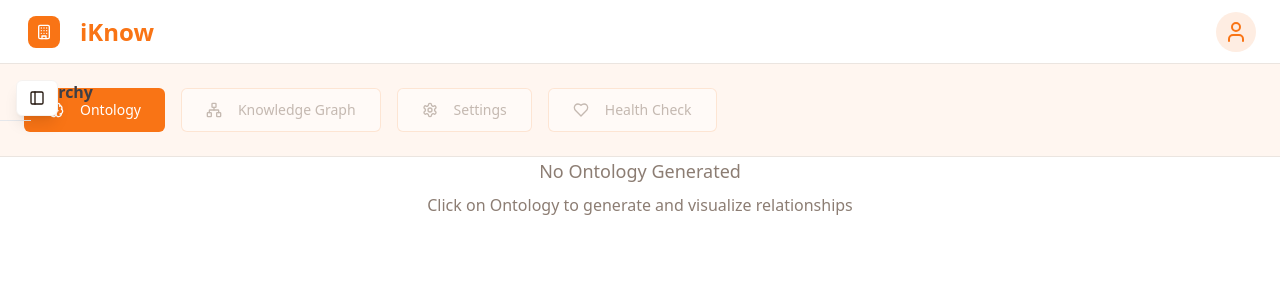
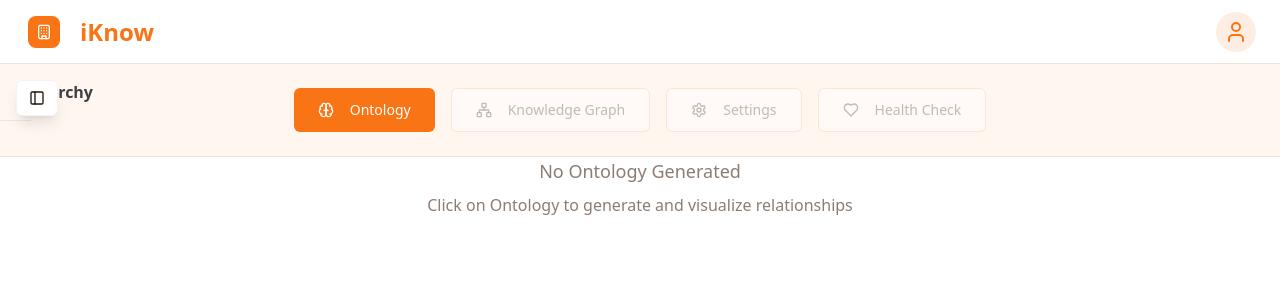
Before and after one commit to ankitraopwc/orange-insight-weaver, a React (Vite) app: page / in a window 1280 px wide. Shown: the top 300 px of the page. Built offline with nearby package versions, Linux system fonts and the light colour scheme.

Commit message:
Fix action panel overlap
Move action panel to center and resolve overlap with slider and ontology.

```diff
--- a/src/components/ActionPanel.tsx
+++ b/src/components/ActionPanel.tsx
@@ -7,7 +7,7 @@ interface ActionPanelProps {
 
 export const ActionPanel = ({ onOntologyClick }: ActionPanelProps) => {
   return (
-    <div className="bg-orange-50 border-b border-border p-6">
+    <div className="bg-orange-50 border-b border-border p-6 flex justify-center">
       <div className="flex items-center space-x-4">
         <Button
           onClick={onOntologyClick}
--- a/src/pages/Index.tsx
+++ b/src/pages/Index.tsx
@@ -18,15 +18,15 @@ const Index = () => {
     <div className="min-h-screen bg-background">
       <Header onSidebarToggle={() => setIsSidebarOpen(!isSidebarOpen)} />
 
-      <ActionPanel onOntologyClick={() => setIsModalOpen(true)} />
+      <HierarchySidebar
+        isOpen={isSidebarOpen}
+        onToggle={() => setIsSidebarOpen(!isSidebarOpen)}
+      />
 
-      <div className="flex">
-        <HierarchySidebar
-          isOpen={isSidebarOpen}
-          onToggle={() => setIsSidebarOpen(!isSidebarOpen)}
-        />
+      <div className={`transition-all duration-300 ${isSidebarOpen ? 'ml-80' : 'ml-0'}`}>
+        <ActionPanel onOntologyClick={() => setIsModalOpen(true)} />
 
-        <main className="flex-1 min-h-[calc(100vh-8rem)]">
+        <main className="min-h-[calc(100vh-8rem)]">
           <RelationshipGraph ttlData={ttlData} />
         </main>
       </div>
```
